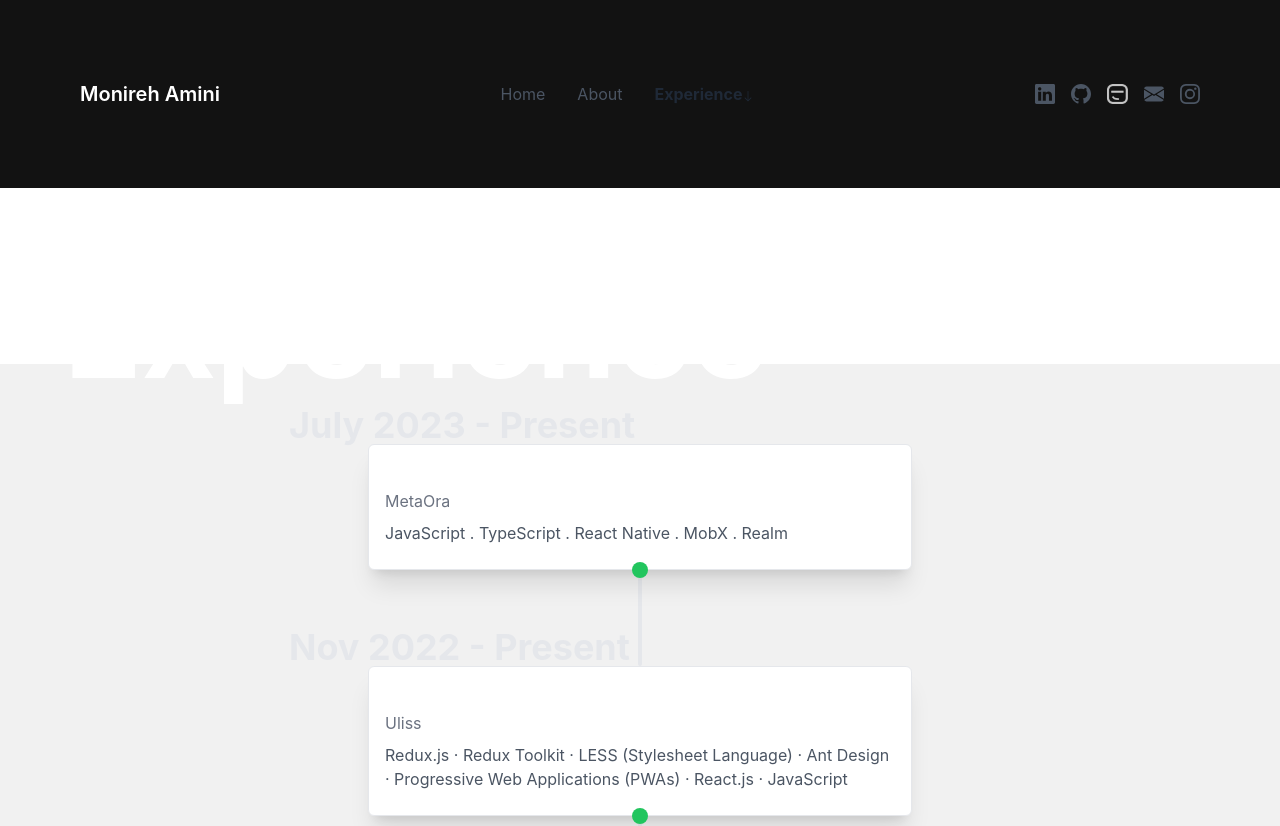
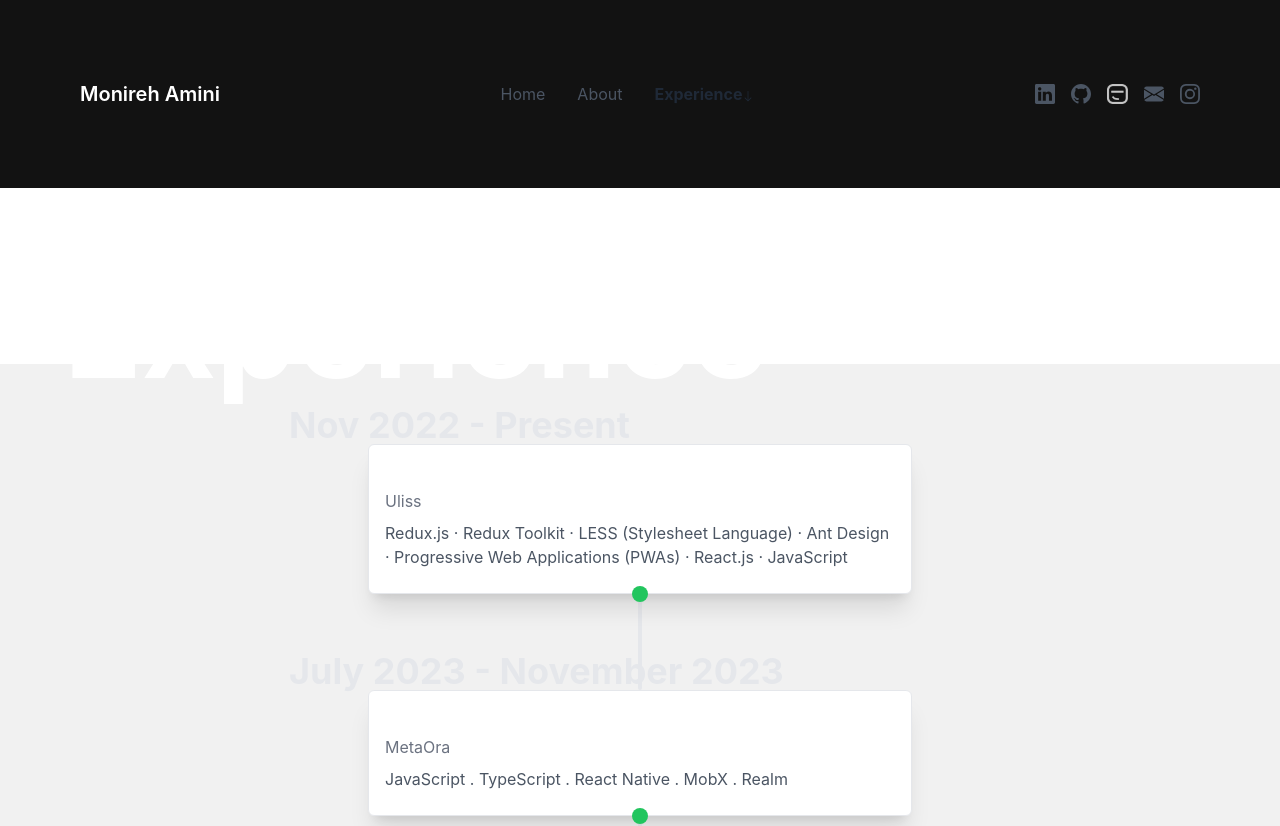
Before and after one commit to monireamini/monireamini.github.io, a Next.js app: page /experience in a window 1280 px wide. Shown: the top 826 px of the page. Built offline with nearby package versions, Linux system fonts and the light colour scheme.

Commit message:
update experiences

```diff
--- a/data/my-portfolio.ts
+++ b/data/my-portfolio.ts
@@ -18,17 +18,17 @@
     experience: [
         {
             title: "Frontend Developer",
-            company: "MetaOra",
-            year: "July 2023 - Present",
-            companyLink: "https://www.metalearnlang.com/",
-            desc: "JavaScript . TypeScript . React Native . MobX . Realm",
-        },
-        {
-            title: "Frontend Developer",
             company: "Uliss",
             year: "Nov 2022 - Present",
             companyLink: "https://uliss.ir",
             desc: "Redux.js · Redux Toolkit · LESS (Stylesheet Language) · Ant Design · Progressive Web Applications (PWAs) · React.js · JavaScript",
+        },
+        {
+            title: "Frontend Developer",
+            company: "MetaOra",
+            year: "July 2023 - November 2023",
+            companyLink: "https://www.metalearnlang.com/",
+            desc: "JavaScript . TypeScript . React Native . MobX . Realm",
         },
         {
             title: "Frontend Developer",
```
